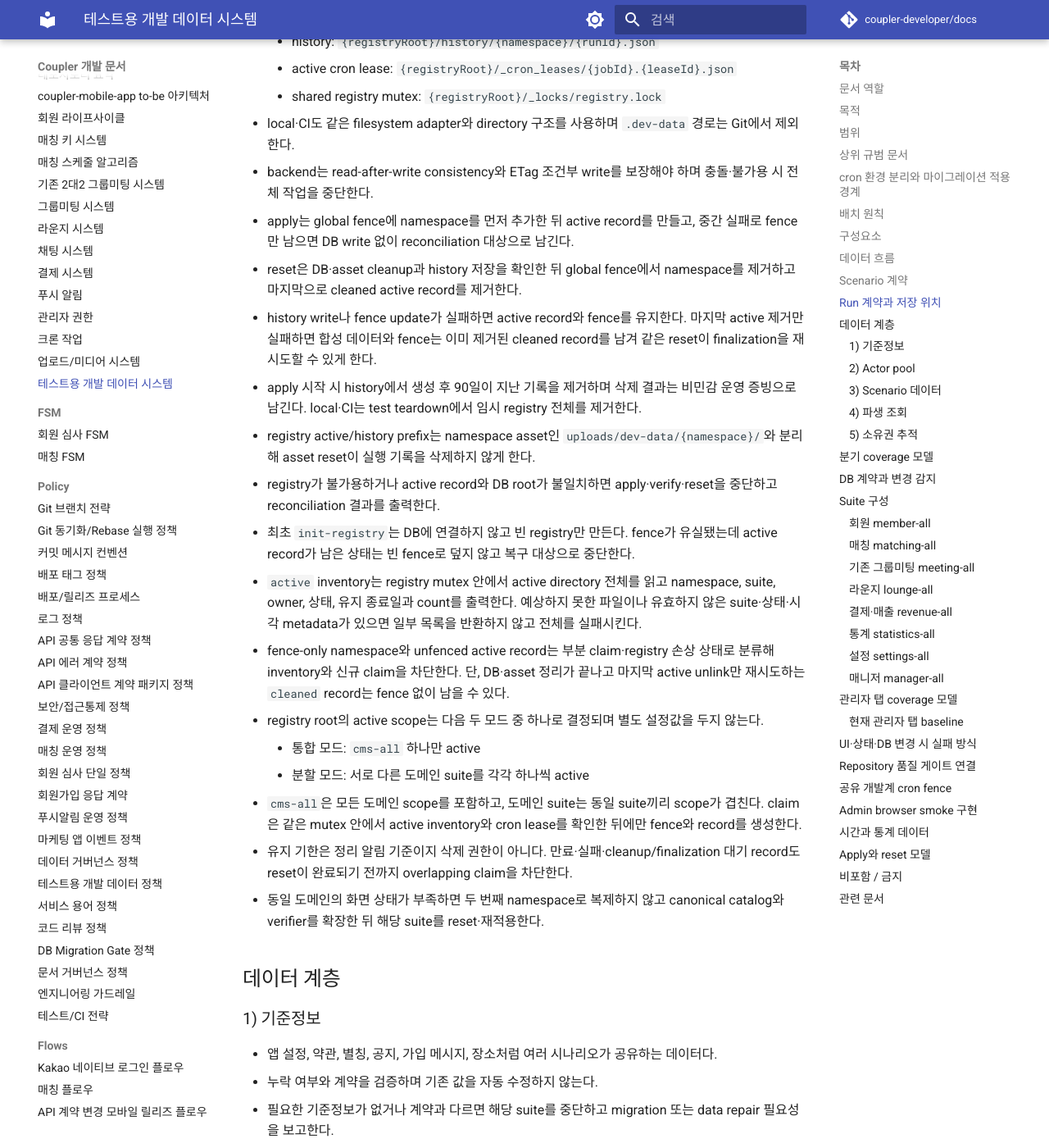
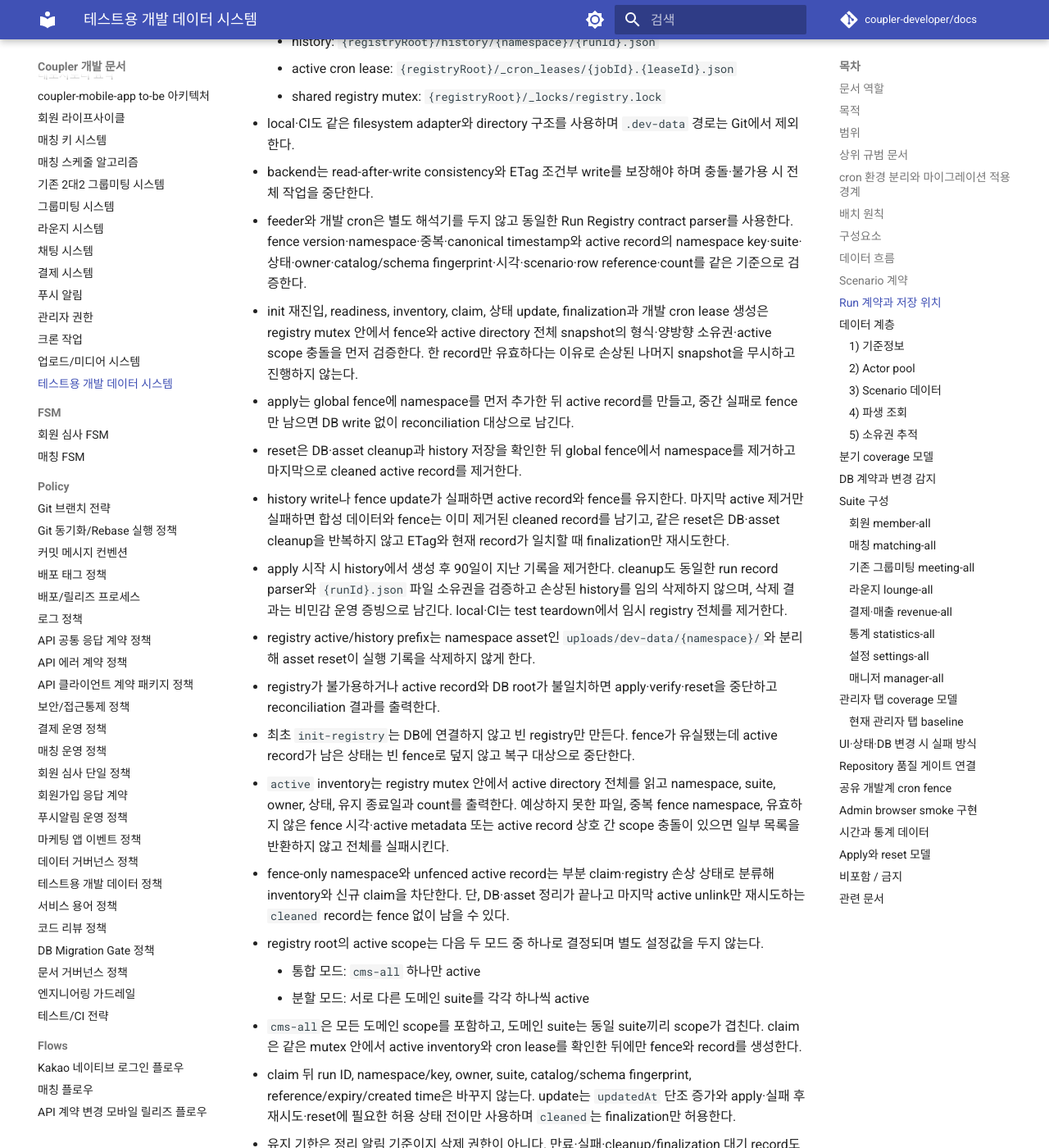
Before and after one commit to coupler-developer/docs, an MkDocs documentation site: the page built from content/architecture/development-test-data-system.md, in a window 1280 px wide and 1400 px high, scrolled down 5845 px. Shown: the whole window at 82% size. Built offline with MkDocs 1.6.1 and Material for MkDocs 9.7.7, drawn with Linux system fonts in a browser that asks for light colours; comment, search, counter and statistics services are not loaded; some of the changed text lies outside the part shown.

Commit message:
docs: Run Registry fail-closed 계약 보강
이유: feeder와 개발 cron의 validator·active snapshot·상태 전이 기준이 구현과 문서에서 하나의 운영 계약으로 고정돼야 한다.

변경: 공유 parser, active 전체 pairwise 검증, immutable identity와 상태 FSM, cleaned finalization, history 소유권과 reset 재시도 기준을 architecture·flow·policy에 동기화했다.

검증: yarn validate:docs

```diff
--- a/content/architecture/development-test-data-system.md
+++ b/content/architecture/development-test-data-system.md
@@ -199,19 +199,22 @@ scenario ID 예시는 `matching-chat-open`, `lounge-comment-report-pending`, `re
     - shared registry mutex: `{registryRoot}/_locks/registry.lock`
 - local·CI도 같은 filesystem adapter와 directory 구조를 사용하며 `.dev-data` 경로는 Git에서 제외한다.
 - backend는 read-after-write consistency와 ETag 조건부 write를 보장해야 하며 충돌·불가용 시 전체 작업을 중단한다.
+- feeder와 개발 cron은 별도 해석기를 두지 않고 동일한 Run Registry contract parser를 사용한다. fence version·namespace·중복·canonical timestamp와 active record의 namespace key·suite·상태·owner·catalog/schema fingerprint·시각·scenario·row reference·count를 같은 기준으로 검증한다.
+- init 재진입, readiness, inventory, claim, 상태 update, finalization과 개발 cron lease 생성은 registry mutex 안에서 fence와 active directory 전체 snapshot의 형식·양방향 소유권·active scope 충돌을 먼저 검증한다. 한 record만 유효하다는 이유로 손상된 나머지 snapshot을 무시하고 진행하지 않는다.
 - apply는 global fence에 namespace를 먼저 추가한 뒤 active record를 만들고, 중간 실패로 fence만 남으면 DB write 없이 reconciliation 대상으로 남긴다.
 - reset은 DB·asset cleanup과 history 저장을 확인한 뒤 global fence에서 namespace를 제거하고 마지막으로 cleaned active record를 제거한다.
-- history write나 fence update가 실패하면 active record와 fence를 유지한다. 마지막 active 제거만 실패하면 합성 데이터와 fence는 이미 제거된 cleaned record를 남겨 같은 reset이 finalization을 재시도할 수 있게 한다.
-- apply 시작 시 history에서 생성 후 90일이 지난 기록을 제거하며 삭제 결과는 비민감 운영 증빙으로 남긴다. local·CI는 test teardown에서 임시 registry 전체를 제거한다.
+- history write나 fence update가 실패하면 active record와 fence를 유지한다. 마지막 active 제거만 실패하면 합성 데이터와 fence는 이미 제거된 cleaned record를 남기고, 같은 reset은 DB·asset cleanup을 반복하지 않고 ETag와 현재 record가 일치할 때 finalization만 재시도한다.
+- apply 시작 시 history에서 생성 후 90일이 지난 기록을 제거한다. cleanup도 동일한 run record parser와 `{runId}.json` 파일 소유권을 검증하고 손상된 history를 임의 삭제하지 않으며, 삭제 결과는 비민감 운영 증빙으로 남긴다. local·CI는 test teardown에서 임시 registry 전체를 제거한다.
 - registry active/history prefix는 namespace asset인 `uploads/dev-data/{namespace}/`와 분리해 asset reset이 실행 기록을 삭제하지 않게 한다.
 - registry가 불가용하거나 active record와 DB root가 불일치하면 apply·verify·reset을 중단하고 reconciliation 결과를 출력한다.
 - 최초 `init-registry`는 DB에 연결하지 않고 빈 registry만 만든다. fence가 유실됐는데 active record가 남은 상태는 빈 fence로 덮지 않고 복구 대상으로 중단한다.
-- `active` inventory는 registry mutex 안에서 active directory 전체를 읽고 namespace, suite, owner, 상태, 유지 종료일과 count를 출력한다. 예상하지 못한 파일이나 유효하지 않은 suite·상태·시각 metadata가 있으면 일부 목록을 반환하지 않고 전체를 실패시킨다.
+- `active` inventory는 registry mutex 안에서 active directory 전체를 읽고 namespace, suite, owner, 상태, 유지 종료일과 count를 출력한다. 예상하지 못한 파일, 중복 fence namespace, 유효하지 않은 fence 시각·active metadata 또는 active record 상호 간 scope 충돌이 있으면 일부 목록을 반환하지 않고 전체를 실패시킨다.
 - fence-only namespace와 unfenced active record는 부분 claim·registry 손상 상태로 분류해 inventory와 신규 claim을 차단한다. 단, DB·asset 정리가 끝나고 마지막 active unlink만 재시도하는 `cleaned` record는 fence 없이 남을 수 있다.
 - registry root의 active scope는 다음 두 모드 중 하나로 결정되며 별도 설정값을 두지 않는다.
     - 통합 모드: `cms-all` 하나만 active
     - 분할 모드: 서로 다른 도메인 suite를 각각 하나씩 active
 - `cms-all`은 모든 도메인 scope를 포함하고, 도메인 suite는 동일 suite끼리 scope가 겹친다. claim은 같은 mutex 안에서 active inventory와 cron lease를 확인한 뒤에만 fence와 record를 생성한다.
+- claim 뒤 run ID, namespace/key, owner, suite, catalog/schema fingerprint, reference/expiry/created time은 바꾸지 않는다. update는 `updatedAt` 단조 증가와 apply·실패 후 재시도·reset에 필요한 허용 상태 전이만 사용하며 `cleaned`는 finalization만 허용한다.
 - 유지 기한은 정리 알림 기준이지 삭제 권한이 아니다. 만료·실패·cleanup/finalization 대기 record도 reset이 완료되기 전까지 overlapping claim을 차단한다.
 - 동일 도메인의 화면 상태가 부족하면 두 번째 namespace로 복제하지 않고 canonical catalog와 verifier를 확장한 뒤 해당 suite를 reset·재적용한다.
 
@@ -444,7 +447,7 @@ coverage entry는 다음 축을 가진다.
 - `routes/admin/cron.ts`의 공통 경계는 access·destructive guard 뒤, execution policy와 handler 전에 개발 환경 Run Registry의 fence index와 active record를 함께 확인한다.
 - `planning`, `applying`, `resetting`과 fenced `cleaned` finalization 대기는 변경·정리 구간이다. cron handler를 시작하지 않고 `x-dev-cron-result: maintenance` 성공 응답을 반환하며 dispatcher는 이를 `SKIP`으로 기록한다.
 - `applied`, `failed`, `cleanup_failed`는 안정 상태다. active namespace key로 합성 회원 root와 연결 meeting을 조회하고 13개 cron job에 `REAL_ONLY` 정책을 적용한다. 정상 개발 데이터는 기존 도메인 로직으로 처리하고 합성 member·match·meeting·reservation·profile target은 변경하지 않는다.
-- Run Registry 소유권이 없는 합성 root, 유효하지 않은 active record, 읽을 수 없는 registry는 handler 전에 실패한다. 소유권을 추측하거나 전체 개발 데이터를 실행 대상으로 되돌리지 않는다.
+- Run Registry 소유권이 없는 합성 root, 유효하지 않은 fence·active record·active scope 집합, 읽을 수 없는 registry는 handler 전에 실패한다. cron은 feeder와 같은 contract parser를 사용하며 소유권을 추측하거나 전체 개발 데이터를 실행 대상으로 되돌리지 않는다.
 - cron 진입은 같은 registry mutex 안에서 job별 lease를 생성한다. handler가 반환한 promise가 끝날 때까지 lease를 유지하고 같은 job의 중복 호출은 `already-running` `SKIP`으로 처리한다.
 - feeder의 새 claim과 `applying`·`resetting` 상태 전환은 같은 mutex 안에서 active cron lease 0건을 확인한다. 따라서 cron과 합성 데이터 DB 변경 중 하나만 먼저 시작할 수 있다.
 - production에서는 target policy를 별도로 만들지 않고 기존 `ALL_TARGETS` 동작을 유지한다. production startup은 `DEV_CRON_*` 또는 feeder·registry enable 설정이 하나라도 있으면 실패한다.
```
Also changed, not shown: content/flows/cross-project/development-test-data-flow.md (+2 -2 lines), content/policy/development-test-data-policy.md (+4 -1 lines).
